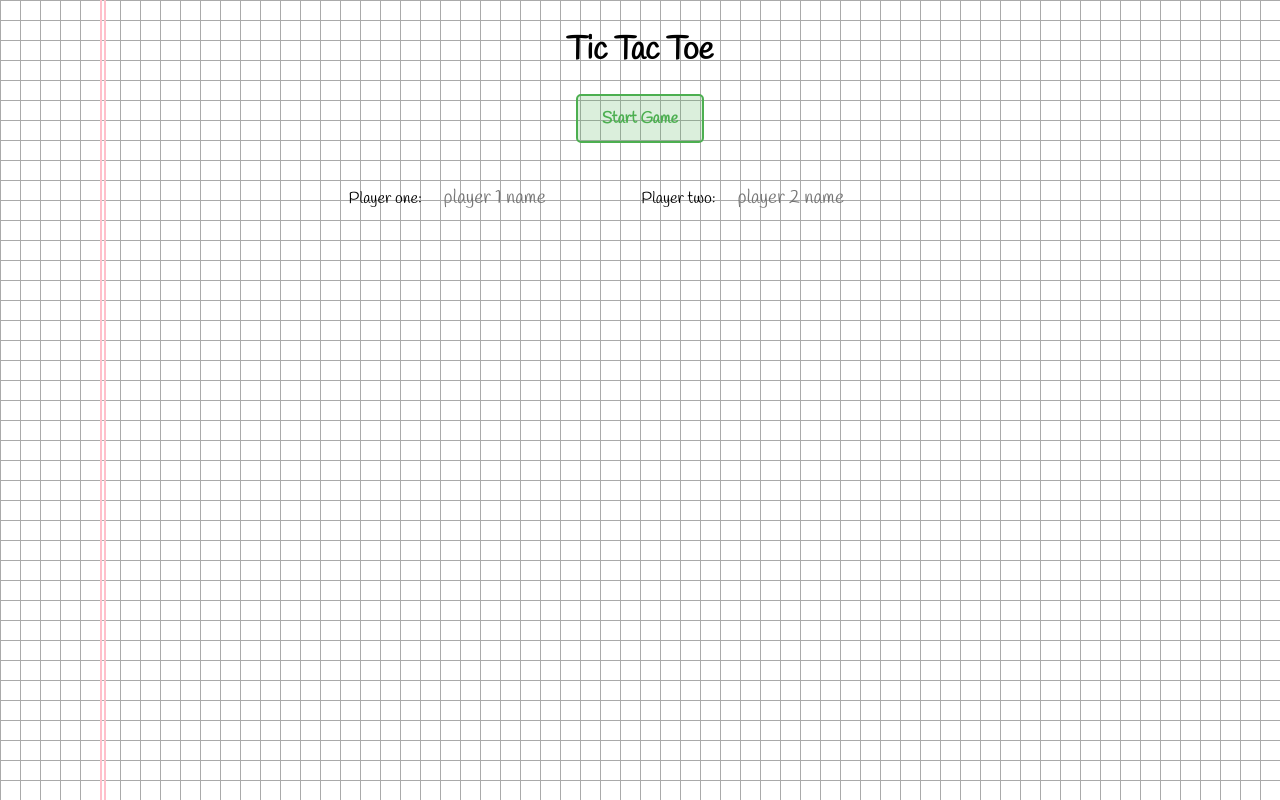
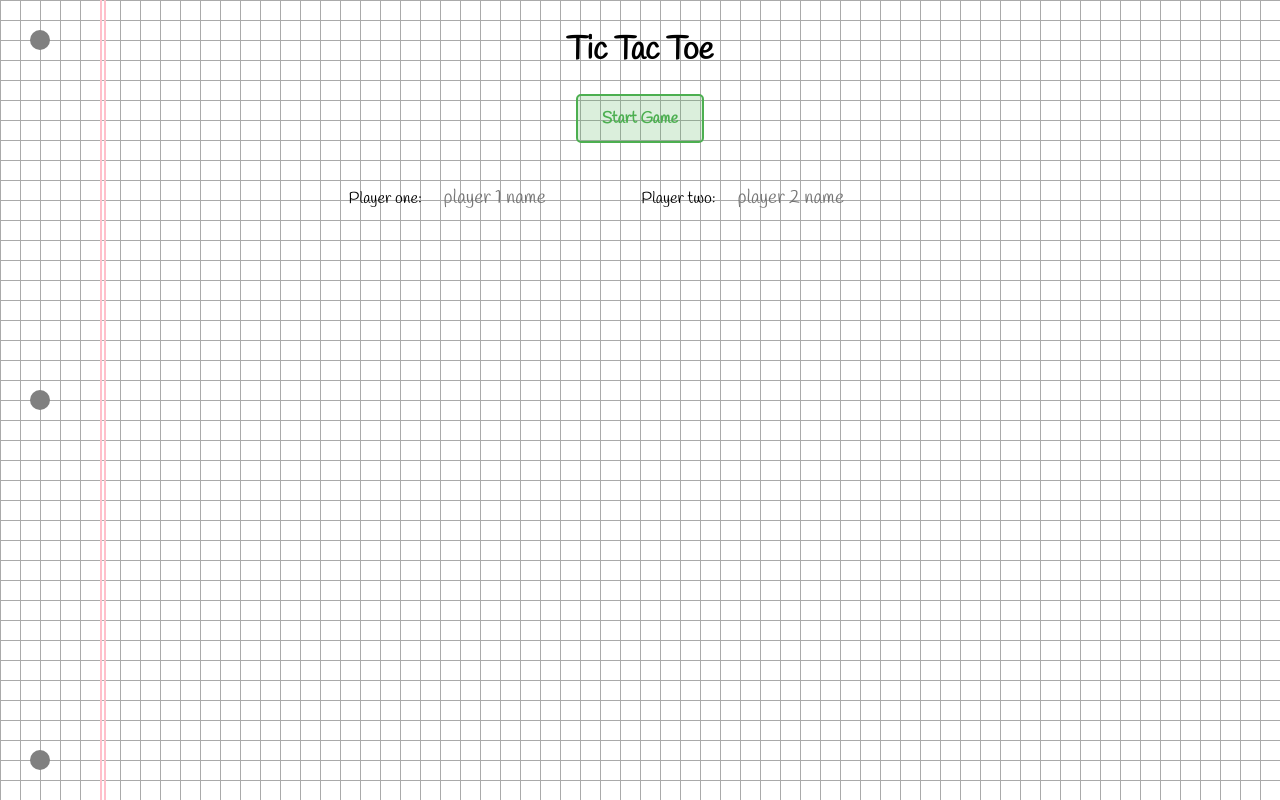
Before and after one commit to fedewaelk/Tic-Tac-Toe, a plain HTML site: page index.html in a window 1280 px wide. Drawn offline with Linux system fonts and the light colour scheme.

Commit message:
papper holes

```diff
--- a/style.css
+++ b/style.css
@@ -17,11 +17,18 @@ body {
     height: 100%;
     background-color: transparent;
     border-right: 6px double pink;
+    display: flex;
+    flex-direction: column;
+    align-items: left;
+    justify-content: space-between;
 }
 
 .hole {
+    width: 20px;
+    height: 20px;
     background-color: grey;
-    border-radius: 25%;
+    border-radius: 50%;
+    margin: 30px;
 }
 
 .hidden {
```
